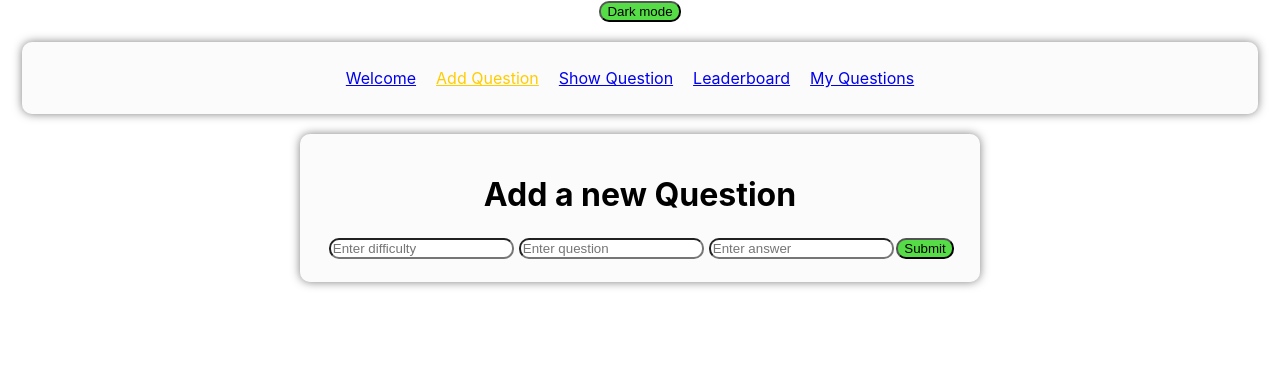
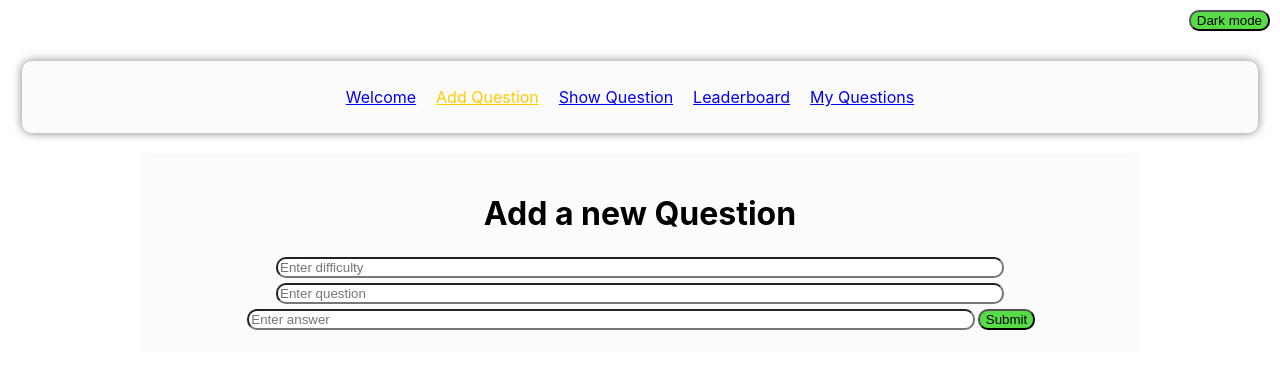
Before and after one commit to AndrewW129/phase2project, a React (Create React App) app: page /questions/add in a window 1280 px wide. Shown: the top 368 px of the page. Built offline with nearby package versions, Linux system fonts and the light colour scheme.

Commit message:
adjusted dark/light mode button

```diff
--- a/src/App.css
+++ b/src/App.css
@@ -68,6 +68,7 @@ NavLink:hover {
   color: #ffcc00; /* Change the color for the active link */
 }
 input {
+  width: 75%;
   border-radius: 10px;
   margin: 2.5px;
 }
@@ -98,11 +99,10 @@ button {
 }
 
 .q-form {
-  width: 50%;
+  width: 75%;
   padding: 20px;
   background-color: #f0f0f046;
   border-radius: 10px;
-  box-shadow: 0 0 10px rgba(0, 0, 0, 0.5);
   margin: 20px auto;
   text-align: center;
   justify-content: center;
--- a/src/App.js
+++ b/src/App.js
@@ -18,7 +18,7 @@ function App() {
   const mode = isDarkMode? 'dark mode' : 'light mode'
 
   return (
-    <div className={mode}>
+    <div style={{height: 830}} className={mode}>
       <Header name={name} isDarkMode={isDarkMode} handleClick={handleClick} />
       <NavBar />
       <Routes>
--- a/src/Header.js
+++ b/src/Header.js
@@ -1,11 +1,9 @@
 import React from 'react'
 
 function Header({isDarkMode, name, handleClick}) {
-
   return (
-
-    <div className={isDarkMode? 'dark mode' : 'light mode'}>
-      <button id='darkmode' onClick={handleClick} name="toggle">{isDarkMode? 'Light mode' : 'Dark mode'}</button>
+    <div style={{display: 'flex', justifyContent: 'right'}} className={isDarkMode? 'dark mode' : 'light mode'}>
+      <button style={{margin: 10}} id='darkmode' onClick={handleClick} name="toggle">{isDarkMode? 'Light mode' : 'Dark mode'}</button>
     </div>
   )
 }
--- a/src/QuestionItem.js
+++ b/src/QuestionItem.js
@@ -28,7 +28,6 @@ function QuestionItem({questions, onScore, points}) {
 
     const handleFormSubmit = (e) => {
         if (userAnswer.toLowerCase() === questions[0].correctAnswer.toLowerCase()) {
-            onScore(points + 10)
             alert('Correct Answer!')
         } else {
             e.preventDefault()
--- a/src/QuestionsContainer.js
+++ b/src/QuestionsContainer.js
@@ -19,14 +19,14 @@ function QuestionsContainer({name}) {
   }
 
   return (
-      <div>
+      <>
         <Routes>
           <Route path='add' element={<AddQForm onAddQ={addQuestion} />} />
           <Route path='show' element={<QuestionList points={points} onScore={addPoints} questions={questions} setQuestions={setQuestions}/>} />
           <Route path='leaderboard' element={<Leaderboard points={points} userName={name}/>} />
           <Route path='userQuestions' element={<MyQuestions />} />
         </Routes>
-      </div>
+      </>
   )
 }
 
```
